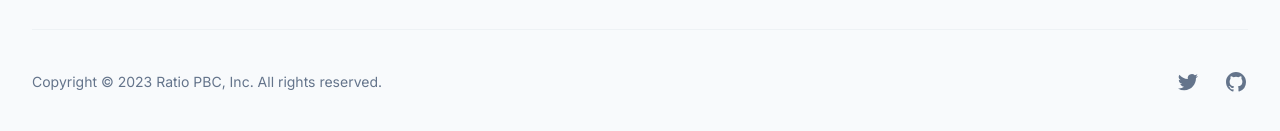
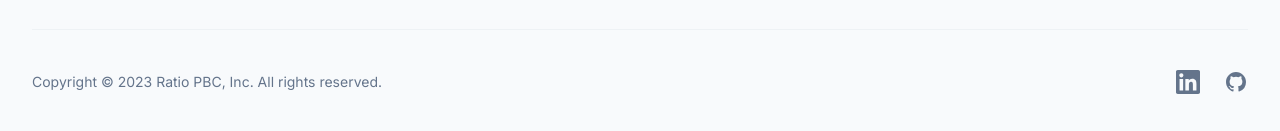
Before and after one commit to RatioPBC/ratiopbc.github.io, a Next.js app: page / in a window 1280 px wide. Shown: the part 2861-2992 px from the top of the page. Built offline with nearby package versions, Linux system fonts and the light colour scheme.

Commit message:
Replace Twitter with LinkedIn

```diff
--- a/src/components/Footer.jsx
+++ b/src/components/Footer.jsx
@@ -1,8 +1,8 @@
-import Link from 'next/link'
+import Link from "next/link";
 
-import { Container } from '@/components/Container'
-import { Logo } from '@/components/Logo'
-import { NavLink } from '@/components/NavLink'
+import { Container } from "@/components/Container";
+import { Logo } from "@/components/Logo";
+import { NavLink } from "@/components/NavLink";
 
 export function Footer() {
   return (
@@ -16,21 +16,24 @@ export function Footer() {
         <div className="flex flex-col items-center border-t border-slate-400/10 py-10 sm:flex-row-reverse sm:justify-between">
           <div className="flex gap-x-6">
             <Link
-              href="https://twitter.com/ratiopbc"
+              href="https://www.linkedin.com/company/ratiopbc/"
               className="group"
-              aria-label="TaxPal on Twitter"
+              aria-label="Ratio PBC on LinkedIn"
             >
               <svg
-                aria-hidden="true"
+                viewBox="0 0 256 256"
+                version="1.1"
                 className="h-6 w-6 fill-slate-500 group-hover:fill-slate-700"
               >
-                <path d="M8.29 20.251c7.547 0 11.675-6.253 11.675-11.675 0-.178 0-.355-.012-.53A8.348 8.348 0 0 0 22 5.92a8.19 8.19 0 0 1-2.357.646 4.118 4.118 0 0 0 1.804-2.27 8.224 8.224 0 0 1-2.605.996 4.107 4.107 0 0 0-6.993 3.743 11.65 11.65 0 0 1-8.457-4.287 4.106 4.106 0 0 0 1.27 5.477A4.073 4.073 0 0 1 2.8 9.713v.052a4.105 4.105 0 0 0 3.292 4.022 4.093 4.093 0 0 1-1.853.07 4.108 4.108 0 0 0 3.834 2.85A8.233 8.233 0 0 1 2 18.407a11.615 11.615 0 0 0 6.29 1.84" />
+                <g>
+                  <path d="M218.123122,218.127392 L180.191928,218.127392 L180.191928,158.724263 C180.191928,144.559023 179.939053,126.323993 160.463756,126.323993 C140.707926,126.323993 137.685284,141.757585 137.685284,157.692986 L137.685284,218.123441 L99.7540894,218.123441 L99.7540894,95.9665207 L136.168036,95.9665207 L136.168036,112.660562 L136.677736,112.660562 C144.102746,99.9650027 157.908637,92.3824528 172.605689,92.9280076 C211.050535,92.9280076 218.138927,118.216023 218.138927,151.114151 L218.123122,218.127392 Z M56.9550587,79.2685282 C44.7981969,79.2707099 34.9413443,69.4171797 34.9391618,57.260052 C34.93698,45.1029244 44.7902948,35.2458562 56.9471566,35.2436736 C69.1040185,35.2414916 78.9608713,45.0950217 78.963054,57.2521493 C78.9641017,63.090208 76.6459976,68.6895714 72.5186979,72.8184433 C68.3913982,76.9473153 62.7929898,79.26748 56.9550587,79.2685282 M75.9206558,218.127392 L37.94995,218.127392 L37.94995,95.9665207 L75.9206558,95.9665207 L75.9206558,218.127392 Z M237.033403,0.0182577091 L18.8895249,0.0182577091 C8.57959469,-0.0980923971 0.124827038,8.16056231 -0.001,18.4706066 L-0.001,237.524091 C0.120519052,247.839103 8.57460631,256.105934 18.8895249,255.9977 L237.033403,255.9977 C247.368728,256.125818 255.855922,247.859464 255.999,237.524091 L255.999,18.4548016 C255.851624,8.12438979 247.363742,-0.133792868 237.033403,0.000790807055" />
+                </g>
               </svg>
             </Link>
             <Link
               href="https://github.com/ratiopbc"
               className="group"
-              aria-label="TaxPal on GitHub"
+              aria-label="Ratio PBC on GitHub"
             >
               <svg
                 aria-hidden="true"
@@ -41,11 +44,11 @@ export function Footer() {
             </Link>
           </div>
           <p className="mt-6 text-sm text-slate-500 sm:mt-0">
-            Copyright &copy; {new Date().getFullYear()} Ratio PBC, Inc. All rights
-            reserved.
+            Copyright &copy; {new Date().getFullYear()}{" "}
+            Ratio PBC, Inc. All rights reserved.
           </p>
         </div>
       </Container>
     </footer>
-  )
+  );
 }
```
